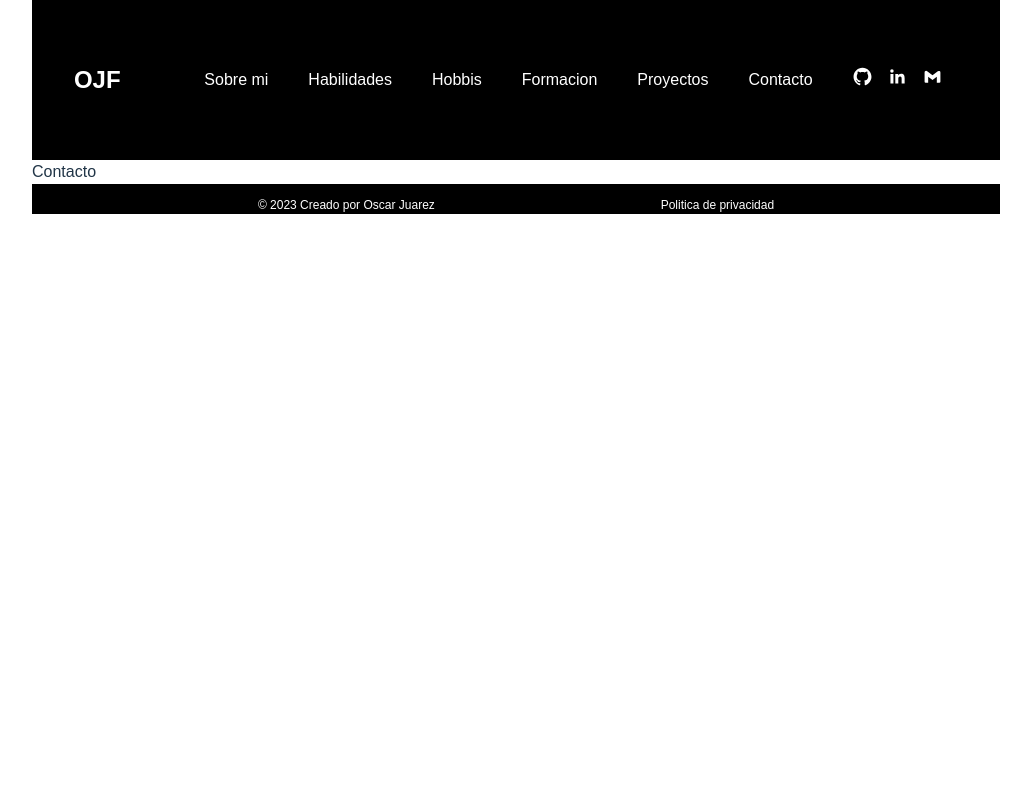
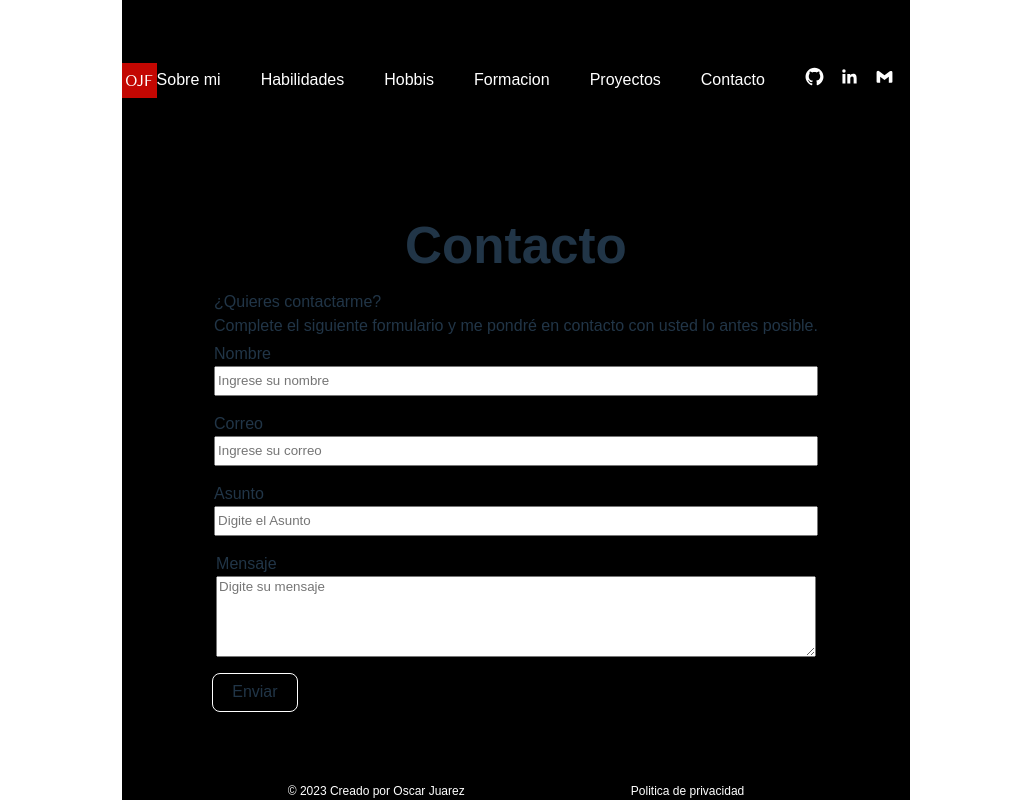
Before and after one commit to ojuarez1/mi_portafolio, a React (Vite) app: page /contacto in a window 1280 px wide. Shown: the whole page, without its empty margins (124-1155 px from the left). Built offline with nearby package versions, Linux system fonts and the light colour scheme.

Commit message:
Creando componentes TextBox y Formulario

```diff
--- a/index.html
+++ b/index.html
@@ -2,9 +2,9 @@
 <html lang="en">
   <head>
     <meta charset="UTF-8" />
-    <link rel="icon" type="image/svg+xml" href="/vite.svg" />
+    <link rel="icon" type="image/png+xml" href="./img/ojf.png" />
     <meta name="viewport" content="width=device-width, initial-scale=1.0" />
-    <title>OJF</title>
+    <title>Portafolio Oscar Juarez Fernandez</title>
   </head>
   <body>
     <div id="root"></div>
--- a/src/App.jsx
+++ b/src/App.jsx
@@ -10,6 +10,7 @@ import Habilidades from './componentes/Habilidades';
 import Hobbis from './componentes/Hobbis';
 import Formacion from './componentes/Formacion';
 import Proyectos from './componentes/Proyectos';
+import Formulario from './componentes/Formulario';
 
 const Contenido = styled.div`
   height:100vh;
@@ -27,7 +28,7 @@ function App() {
           <Route path='/hobbis' element={<Hobbis/>} />
           <Route path='/formacion' element={<Formacion/>} />
           <Route path='/proyectos' element={<Proyectos/>} />
-          <Route path='/contacto' element={"Contacto"} />
+          <Route path='/contacto' element={<Formulario/>} />
           <Route path='*' element={<Error404/>} />
         </Routes>
           <Copyright/>
--- a/src/componentes/AnimatedPage.jsx
+++ b/src/componentes/AnimatedPage.jsx
@@ -13,7 +13,7 @@ const AnimatedPage = ({children}) => {
         initial={animations.initial}
         animate={animations.animate}
         exit={animations.exit}
-        transition={{duration:2}}
+        transition={{duration:1}}
     >
         {children}
     </motion.div>
--- /dev/null
+++ b/src/componentes/Formulario.jsx
@@ -0,0 +1,46 @@
+import Boton from "./Boton"
+import TextBox from "./TextBox"
+import styled from "styled-components"
+
+const Principal = styled.div`
+  height:calc(80vh - 1.90rem);
+  display:flex;
+  justify-content:center;
+  align-items:center;
+  flex-direction:column;
+  background-color:#000;
+`
+
+const Titulo = styled.h1`
+  margin:0 0 1rem 0;
+  text-align:center;
+`
+
+const Campo = styled.fieldset`
+    display:flex;
+    flex-direction:column;
+    border:none;
+    padding:0;
+    margin-bottom:0.5rem;
+`
+
+const Formulario=()=>{
+    return <Principal>
+        <form action="">
+            <Titulo>Contacto</Titulo>
+            <legend>¿Quieres contactarme? <br /> Complete el siguiente formulario y me pondré en contacto con usted lo antes posible.</legend>
+            <Campo>
+                <TextBox name="Nombre" alto="1.5rem" margeni="1rem" margenl="0.25rem" placeholder="Ingrese su nombre"/>
+                <TextBox name="Correo" alto="1.5rem" margeni="1rem" placeholder="Ingrese su correo" />
+                <TextBox name="Asunto" alto="1.5rem" margeni="1rem" placeholder="Digite el Asunto" />
+                <Campo>
+                    <label htmlFor="" >Mensaje</label>
+                    <textarea rows={5} cols={40} placeholder="Digite su mensaje" />
+                </Campo>
+            </Campo>
+            <Boton valor="Enviar" />
+        </form>
+    </Principal>
+}
+
+export default Formulario
--- a/src/componentes/Habilidades.jsx
+++ b/src/componentes/Habilidades.jsx
@@ -78,7 +78,6 @@ const Habilidades = () => {
             </ContImg>
           </Contain>
         </Articulo>
-
         <Articulo>
           <Contain>
             <Hdos>Herramientas</Hdos>
--- a/src/componentes/Header.jsx
+++ b/src/componentes/Header.jsx
@@ -5,8 +5,12 @@ const Contain = styled.div`
     display:flex;
     justify-content:space-around;
     height:20vh;
-    min-width:968px;
+    min-width:468px;
     background-color:#000;
+    @media (max-width:468px){
+        max-width:468px;
+        flex-wrap:wrap;
+    }
 `
 
 const Logo = styled(NavLink)`
@@ -16,11 +20,19 @@ const Logo = styled(NavLink)`
     align-items:center;
     font-weight:100;
     text-decoration:none;
+    @media (max-width:468px){
+        max-width:468px;
+        flex-wrap:wrap;
+    }
 `
 
 const Nav = styled.nav`
     display:flex;
     align-items:center;
+    @media (max-width:468px){
+        max-width:468px;
+        flex-wrap:wrap;
+    }
 `
 
 const Navega = styled(Link)`
@@ -38,7 +50,7 @@ const LinkImg = styled(Link)`
 
 const Header = () => {
     return <Contain>
-        <Logo to="/"><h2>OJF</h2></Logo>
+        <Logo to="/"><img src="./img/ojf.png" alt="logo" /></Logo>
 
         <Nav>
             <Navega to="/sobreMi">Sobre mi</Navega>
--- a/src/componentes/Home.jsx
+++ b/src/componentes/Home.jsx
@@ -11,6 +11,9 @@ const Principal = styled.div`
   background-repeat:no-repeat;
   background-size:cover;
   background-position:center;
+  @media (max-width:468px){
+    flex-direction:column;
+  }
 `
 
 const Contain = styled.div`
@@ -22,11 +25,18 @@ const ContImg = styled.div`
   width:50vw;
   display:flex;
   justify-content:center;
+  @media (max-width:468px){
+    width:100vw;
+  }
 `
 
 const Div = styled.div`
   width:80%;
   overflow:hidden;
+  @media (max-width:468px){
+    width:100%;
+
+  }
 `
 
 const Img = styled.img`
--- /dev/null
+++ b/src/componentes/TextBox.jsx
@@ -0,0 +1,18 @@
+import PropTypes from 'prop-types';
+
+const TextBox = ({ name, alto, margeni, margenl, placeholder }) => {
+    return <>
+        <label style={{marginTop:margenl}} >{ name }</label>
+        <input type="text" style={{ height: alto, marginBottom: margeni }} placeholder={placeholder} />
+    </>
+}
+
+TextBox.propTypes = {
+    name: PropTypes.node,
+    alto: PropTypes.node,
+    margeni:PropTypes.node,
+    margenl: PropTypes.node,
+    placeholder:PropTypes.node,
+};
+
+export default TextBox
```
Also changed, not shown: src/componentes/Boton.jsx (+7 -1 lines), public/img/ojf.png (added).
